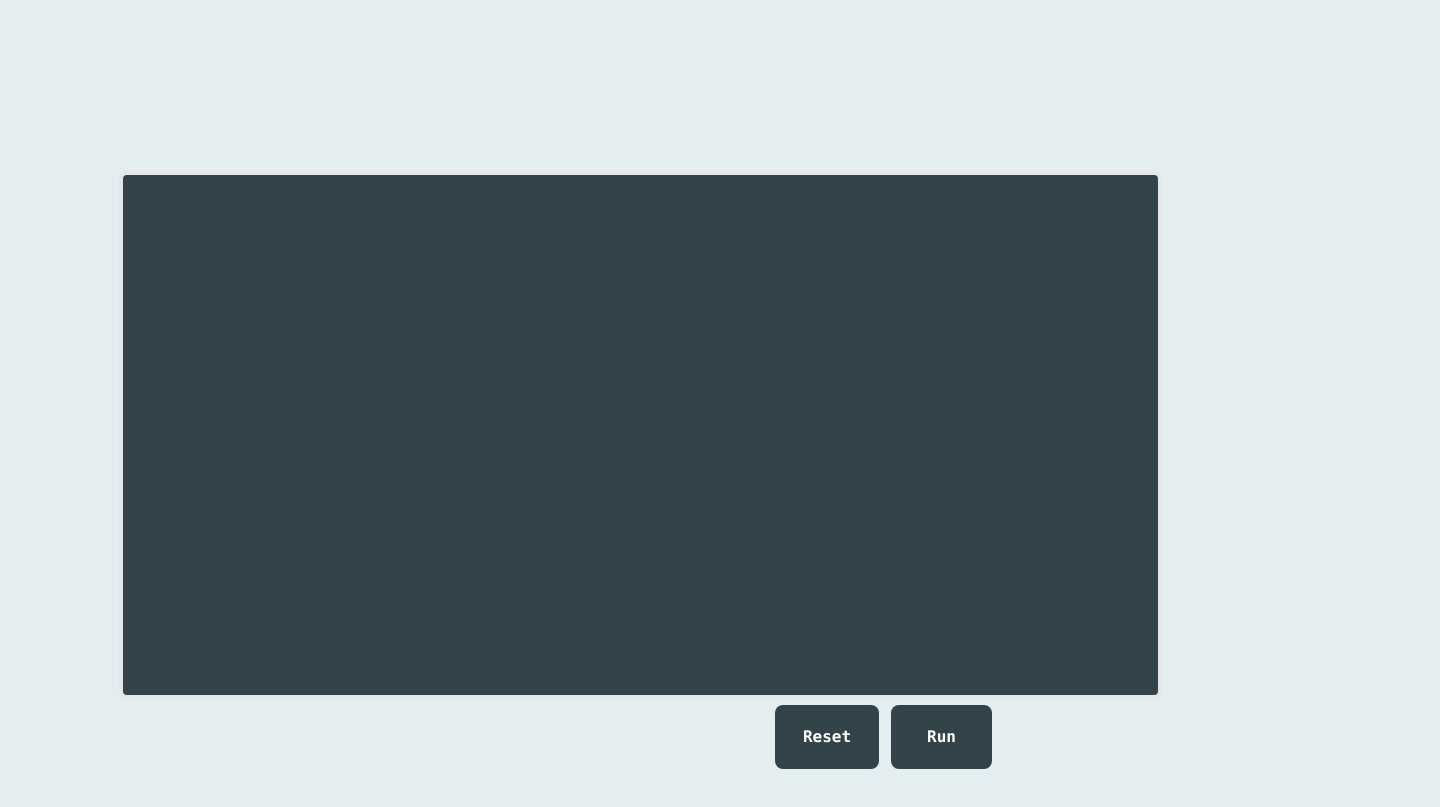
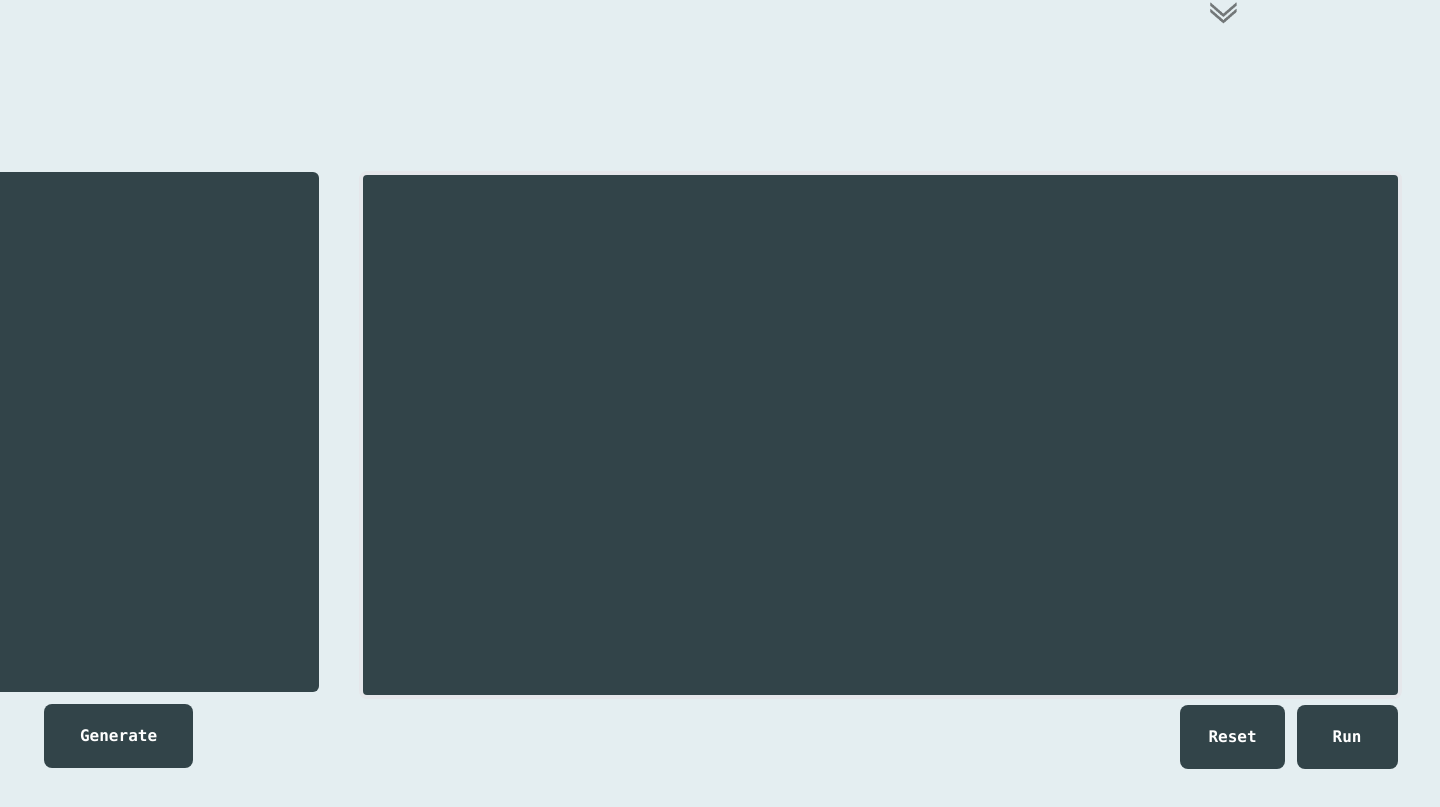
Before and after one commit to waiwasabi/graphity, a Next.js app: page / in a window 1280 px wide. Shown: the part 725-1532 px from the top of the page, 1440 px wide, since content can reach past the window. Built offline with nearby package versions, Linux system fonts and the light colour scheme.

Commit message:
Add code to generate graph JSON, update UI

```diff
--- a/src/app/globals.css
+++ b/src/app/globals.css
@@ -20,12 +20,18 @@
   scroll-behavior: smooth;
   max-width: 100%;
   overflow-x: hidden;
+  overflow-y: scroll;
 }
 
 
 body {
   color: rgb(var(--foreground-rgb));
   background: #E4EEF1;
+}
+
+::-webkit-scrollbar {
+  width: 0px;
+  background: transparent; /* make scrollbar transparent */
 }
 
 textarea::-webkit-scrollbar {
--- a/src/app/page.tsx
+++ b/src/app/page.tsx
@@ -1,7 +1,9 @@
 import D3Graph from '@/components/D3Graph'
 import Image from 'next/image'
-import Toolbar from '../components/toolbar'
+import Toolbar from '@/components/toolbar'
 import CodeInput from '@/components/CodeInput'
+import CodeGenerate from '@/components/CodeGenerate'
+import DownArrow from '@/components/DownArrow'
 
 export default function Home() {
 
@@ -15,10 +17,18 @@
       <div id="d3-graph"></div>
         </div>
 
-        <div className='text-center'>
-          <CodeInput />
+        <div className='flex flex-row items-center justify-center'>
+          <div>
+            <CodeGenerate />
+          </div>
+          <div className='items-center'>
+            <CodeInput />
+          </div>
         </div>
+
       </div>
+
+      <DownArrow />
     </main>
   )
 }
--- /dev/null
+++ b/src/components/CodeGenerate.tsx
@@ -0,0 +1,22 @@
+'use client';
+import React, { useRef, useEffect, Component } from 'react';
+import {graph} from '../graph'
+
+let jsonText = "";
+
+function generateCode() {
+    jsonText = JSON.stringify(graph, null, 2);
+    document.getElementById("text")!.textContent=jsonText;
+}
+
+export default function CodeGenerate() {
+    return (
+        <div className="justify-center text-center">
+            <div id='textbox' className ="bg-[#324449] p-5 mx-10 text-white text-left font-mono rounded-md" style = {{minHeight: "32.5em", minWidth:"25em", maxHeight: "30em", maxWidth: "25em"}}>
+                <p id='text'></p>
+            </div>
+
+            <button className='bg-[#324449] mt-3 px-9 p-5 text-white font-bold font-mono rounded-lg opacity-100 hover:opacity-90 duration-500' onClick={generateCode}>Generate</button>
+        </div>
+    );
+}
--- a/src/components/CodeInput.tsx
+++ b/src/components/CodeInput.tsx
@@ -30,7 +30,7 @@
                     <div className='m-0 text-right'>
                         <div className='w-100'></div>
                         <button type="reset" className='bg-[#324449] px-7 p-5 text-white font-bold font-mono rounded-lg opacity-100 hover:opacity-90 duration-500 mr-3' >Reset</button>
-                        <button type="submit" className='bg-[#324449] px-9 p-5 text-white font-bold font-mono rounded-lg opacity-100 hover:opacity-90 duration-500 mr-72' onClick={scrTop}>Run</button>
+                        <button type="submit" className='bg-[#324449] px-9 p-5 text-white font-bold font-mono rounded-lg opacity-100 hover:opacity-90 duration-500 mr-1' onClick={scrTop}>Run</button>
                     </div>
                 </div>
 
--- /dev/null
+++ b/src/components/DownArrow.tsx
@@ -0,0 +1,11 @@
+'use client';
+import React, { useRef, useEffect, Component } from 'react';
+
+function scrollDown() {
+    window.scrollTo(0, document.body.scrollHeight);
+}
+export default function DownArrow() {
+    return (
+        <button onClick={scrollDown}> <img src='down.gif' className = "absolute w-10 opacity-50 hover:opacity-75 duration-500" style={{left: "94%", top: "90%"}}/></button>
+    )
+}
--- a/src/graph.ts
+++ b/src/graph.ts
@@ -2,7 +2,7 @@
 import {GraphNode} from './lib/NodeT'
 import './lib/Edge'
 
-let graph = new Graph();
+export let graph = new Graph();
 
 graph.addNode(new GraphNode("abc123", "1"));
 graph.addNode(new GraphNode("cd12", "2"));
```
Also changed, not shown: public/down.gif (added).
